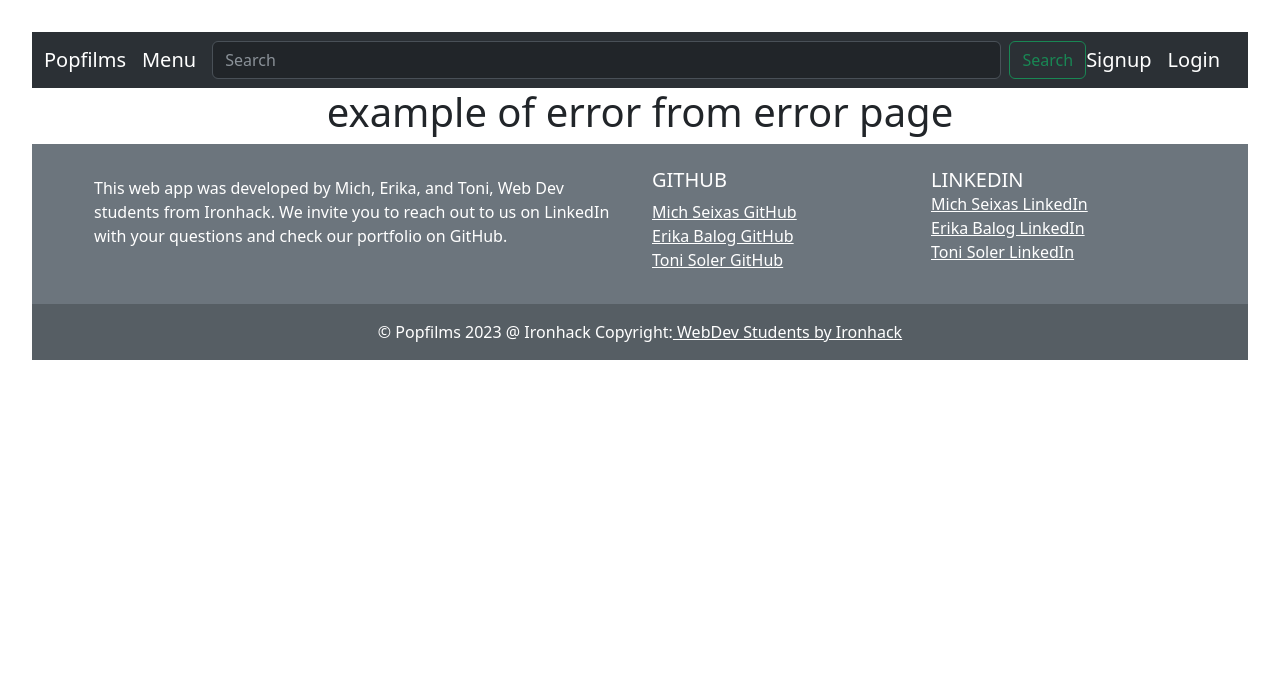
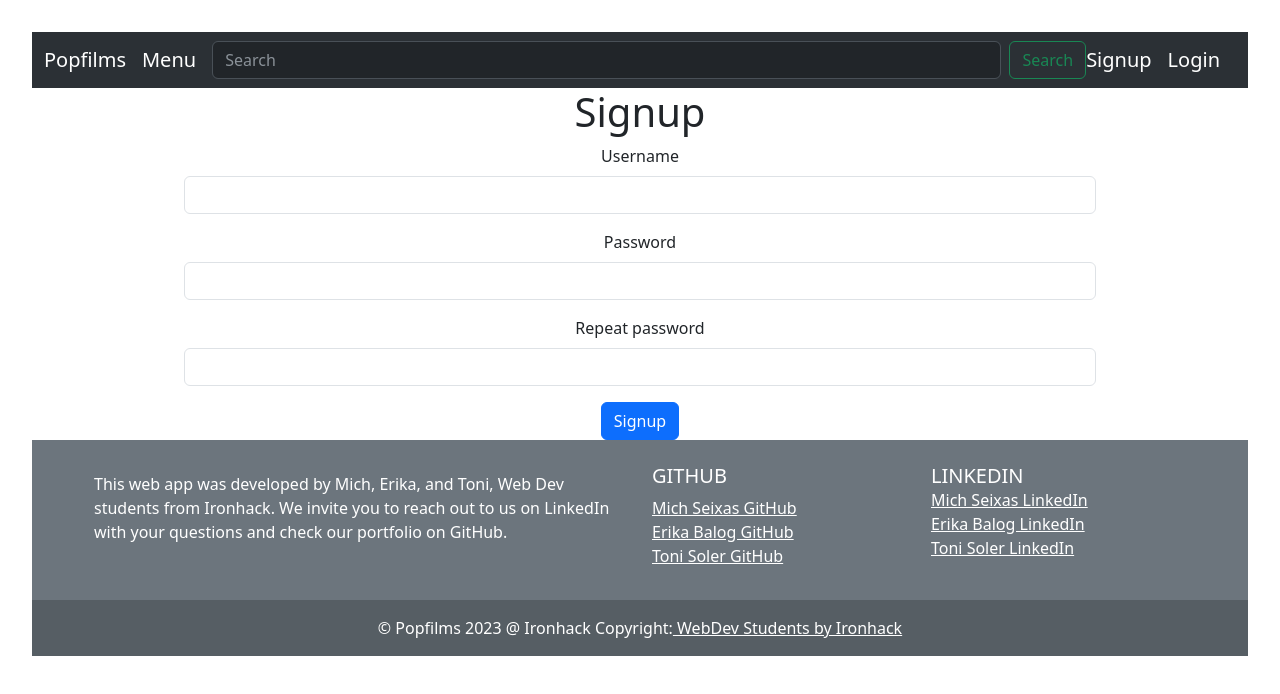
Before and after one commit to michseixas/popfilms-client, a React (Vite) app: page /signup in a window 1280 px wide. Shown: the top 694 px of the page. Built offline with nearby package versions, Linux system fonts and the light colour scheme.

Commit message:
auth implemented

```diff
--- a/package.json
+++ b/package.json
@@ -10,6 +10,7 @@
     "preview": "vite preview"
   },
   "dependencies": {
+    "axios": "^1.4.0",
     "react": "^18.2.0",
     "react-dom": "^18.2.0",
     "react-router-dom": "^6.11.2"
--- a/src/App.jsx
+++ b/src/App.jsx
@@ -1,29 +1,37 @@
 import { Routes, Route } from "react-router-dom";
 import Navbar from "./components/Navbar";
 import HomePage from "./pages/HomePage";
+import SignupPage from "./pages/SignupPage";
+import LoginPage from "./pages/LoginPage";
+import LogoutPage from "./pages/LogoutPage";
+
 import UserProfilePage from "./pages/UserProfilePage";
 import MoviesListPage from "./pages/MoviesListPage";
 import MovieDetailsPage from "./pages/MovieDetailsPage";
 import ErrorPage from "./pages/ErrorPage";
 import Footer from "./components/Footer";
-import './App.css'
+import "./App.css";
+import { AuthProviderWrapper } from "./contexts/auth.context";
 
 function App() {
-
-
   return (
     <>
       <Navbar />
+      <AuthProviderWrapper>
         <Routes>
           <Route path="/" element={<HomePage />} />
           <Route path="/profile" element={<UserProfilePage />} />
           <Route path="/moviesListType" element={<MoviesListPage />} />
           <Route path="/movieListId" element={<MovieDetailsPage />} />
           <Route path="*" element={<ErrorPage />} />
+          <Route path="/signup" element={<SignupPage />} />
+          <Route path="/login" element={<LoginPage />} />
+          <Route path="/logout" element={<LogoutPage />} />
         </Routes>
+      </AuthProviderWrapper>
       <Footer />
     </>
-  )
+  );
 }
 
-export default App
+export default App;
--- /dev/null
+++ b/src/contexts/auth.context.jsx
@@ -0,0 +1,58 @@
+import axios from "axios";
+
+import { createContext, useEffect, useState } from "react";
+
+const authContext = createContext();
+
+let baseUrl = 'http://localhost:5173/auth';
+
+function AuthProviderWrapper({children}){
+
+    const [isLoggedIn, setIsLoggedIn] = useState(false);
+    const [user, setUser] = useState(null);
+    const [loading, setLoading] = useState(true);
+
+    useEffect(()=>{
+        isAuthenticated();
+    }, []);
+
+    const getHeaders = () => {
+        let token = localStorage.getItem('authToken');
+        return {headers: {authorization: `Bearer ${token}`}};
+    }
+
+    const isAuthenticated = () => {
+        //get a token:
+        let token = localStorage.getItem('authToken');
+        if(token) {
+            axios.get(baseUrl + '/verify', {headers: {authorization: `Bearer ${token}`}})
+            .then(({data}) => {
+                setIsLoggedIn(true);
+                setUser(data);
+                setLoading(false);
+            })
+            .catch(err => {
+                setIsLoggedIn(false);
+                setUser(null);
+                setLoading(false);
+            })
+        } else {
+            setIsLoggedIn(false);
+            setUser(null);
+            setLoading(false);
+        }
+    }
+
+    let exposedValues = {
+        isLoggedIn,
+        user,
+        loading,
+        isAuthenticated,
+        getHeaders
+    }
+    return(<authContext.Provider value={exposedValues}>
+        {children}
+    </authContext.Provider>);
+}
+
+export {authContext, AuthProviderWrapper};
--- a/src/pages/ErrorPage.jsx
+++ b/src/pages/ErrorPage.jsx
@@ -1,9 +1,9 @@
+import React from 'react'
+
 function ErrorPage() {
-    return (
-      <div>
-      <h1>example of error from error page </h1>
-      </div>
-    )
-  }
+  return (
+    <div>ErrorPage</div>
+  )
+}
 
-  export default ErrorPage;
+export default ErrorPage;
--- /dev/null
+++ b/src/pages/LoginPage.jsx
@@ -0,0 +1,75 @@
+import React, { useContext, useState } from "react";
+import axios from "axios";
+// import Alert from "../components/Alert";
+import { authContext } from "../contexts/auth.context";
+import { Navigate } from "react-router-dom";
+
+let baseUrl = "http://localhost:5005/auth";
+
+function LoginPage() {
+  const [username, setUsername] = useState("");
+  const [password, setPassword] = useState("");
+  const [error, setError] = useState("");
+
+  const { isAuthenticated, isLoggedIn, loading } = useContext(authContext);
+
+  const submitHandler = (e) => {
+    e.preventDefault();
+
+
+
+    if (username == "" || password == "") {
+      console.log("error: fields missing");
+      setError("error: fields missing");
+      return;
+    }
+    axios
+      .post(baseUrl + "/login", { username, password })
+      .then(({ data }) => {
+        let jwt = data.authToken;
+        localStorage.setItem("authToken", jwt);
+        isAuthenticated();
+      })
+      .catch((err) => setError("Could not finish the process, try again"));
+  };
+
+  if (!loading && isLoggedIn) return <Navigate to="/" />;
+
+  return (
+    <div>
+      <h1 className="text-center">Login</h1>
+      <form onSubmit={submitHandler} className="w-75 mx-auto">
+        {error != "" && <Alert message={error} />}
+        <div className="mb-3">
+          <label htmlFor="username" className="form-label">
+            Username
+          </label>
+          <input
+            type="text"
+            className="form-control"
+            id="username"
+            value={username}
+            onChange={(e) => setUsername(e.target.value)}
+          />
+        </div>
+        <div className="mb-3">
+          <label htmlFor="password" className="form-label">
+            Password
+          </label>
+          <input
+            type="password"
+            className="form-control"
+            id="password"
+            value={password}
+            onChange={(e) => setPassword(e.target.value)}
+          />
+        </div>
+        <button type="submit" className="btn btn-primary">
+          Login
+        </button>
+      </form>
+    </div>
+  );
+}
+
+export default LoginPage;
--- /dev/null
+++ b/src/pages/LogoutPage.jsx
@@ -0,0 +1,19 @@
+import { useContext, useEffect } from 'react'
+import { authContext } from '../contexts/auth.context';
+import { Navigate } from 'react-router-dom';
+
+ function LogoutPage() {
+
+    const {isAuthenticated} = useContext(authContext);
+
+    useEffect(()=>{
+        localStorage.removeItem('authToken');
+        isAuthenticated();
+    }, []);
+
+  return (
+    <Navigate to="/login" />
+  )
+}
+
+export default LogoutPage;
--- /dev/null
+++ b/src/pages/SignupPage.jsx
@@ -0,0 +1,97 @@
+import React, { useContext, useState } from "react";
+// import Alert from "../components/Alert";
+import axios from "axios";
+import { Navigate, useNavigate } from "react-router-dom";
+import { authContext } from "../contexts/auth.context";
+
+let baseUrl = "http://localhost:5005/auth";
+
+function SignupPage() {
+  const [username, setUsername] = useState("");
+  const [password, setPassword] = useState("");
+  const [passwordRepeat, setPasswordRepeat] = useState("");
+  const [error, setError] = useState("");
+
+  const navigate = useNavigate();
+
+  const { isLoggedIn, loading } = useContext(authContext);
+
+  const submitHandler = (e) => {
+    e.preventDefault();
+
+
+
+    if (username == "" || password == "" || passwordRepeat == "") {
+      console.log("error: fields missing");
+      setError("error: fields missing");
+      return;
+    }
+    if (password != passwordRepeat) {
+      console.log("passwords should match");
+      setError("error: passwords should match");
+      return;
+    }
+
+    const user = { username, password };
+
+    axios
+      .post(baseUrl + "/signup", user)
+      .then((resp) => {
+        console.log(resp);
+        navigate("/login");
+      })
+      .catch((err) => setError("Could not finish the process, try again"));
+  };
+
+  if (!loading && isLoggedIn) return <Navigate to="/" />;
+
+  return (
+    <div>
+      <h1 className="text-center">Signup</h1>
+      <form onSubmit={submitHandler} className="w-75 mx-auto">
+        {error != "" && <Alert message={error} />}
+        <div className="mb-3">
+          <label htmlFor="username" className="form-label">
+            Username
+          </label>
+          <input
+            type="text"
+            className="form-control"
+            id="username"
+            value={username}
+            onChange={(e) => setUsername(e.target.value)}
+          />
+        </div>
+        <div className="mb-3">
+          <label htmlFor="password" className="form-label">
+            Password
+          </label>
+          <input
+            type="password"
+            className="form-control"
+            id="password"
+            value={password}
+            onChange={(e) => setPassword(e.target.value)}
+          />
+        </div>
+        <div className="mb-3">
+          <label htmlFor="passwordrepeat" className="form-label">
+            Repeat password
+          </label>
+          <input
+            type="password"
+            className="form-control"
+            id="passwordrepeat"
+            value={passwordRepeat}
+            onChange={(e) => setPasswordRepeat(e.target.value)}
+          />
+        </div>
+        <button type="submit" className="btn btn-primary">
+          Signup
+        </button>
+      </form>
+    </div>
+  );
+}
+
+export default SignupPage;
```
Also changed, not shown: src/components/LoginForm.jsx (+16 -0 lines), src/services/auth.service.js (added, +27 -0 lines), .eslintrc.cjs, 1 other file (tests, documents, lock files or other folders). Lines whose indentation alone changed are shown as unchanged.
